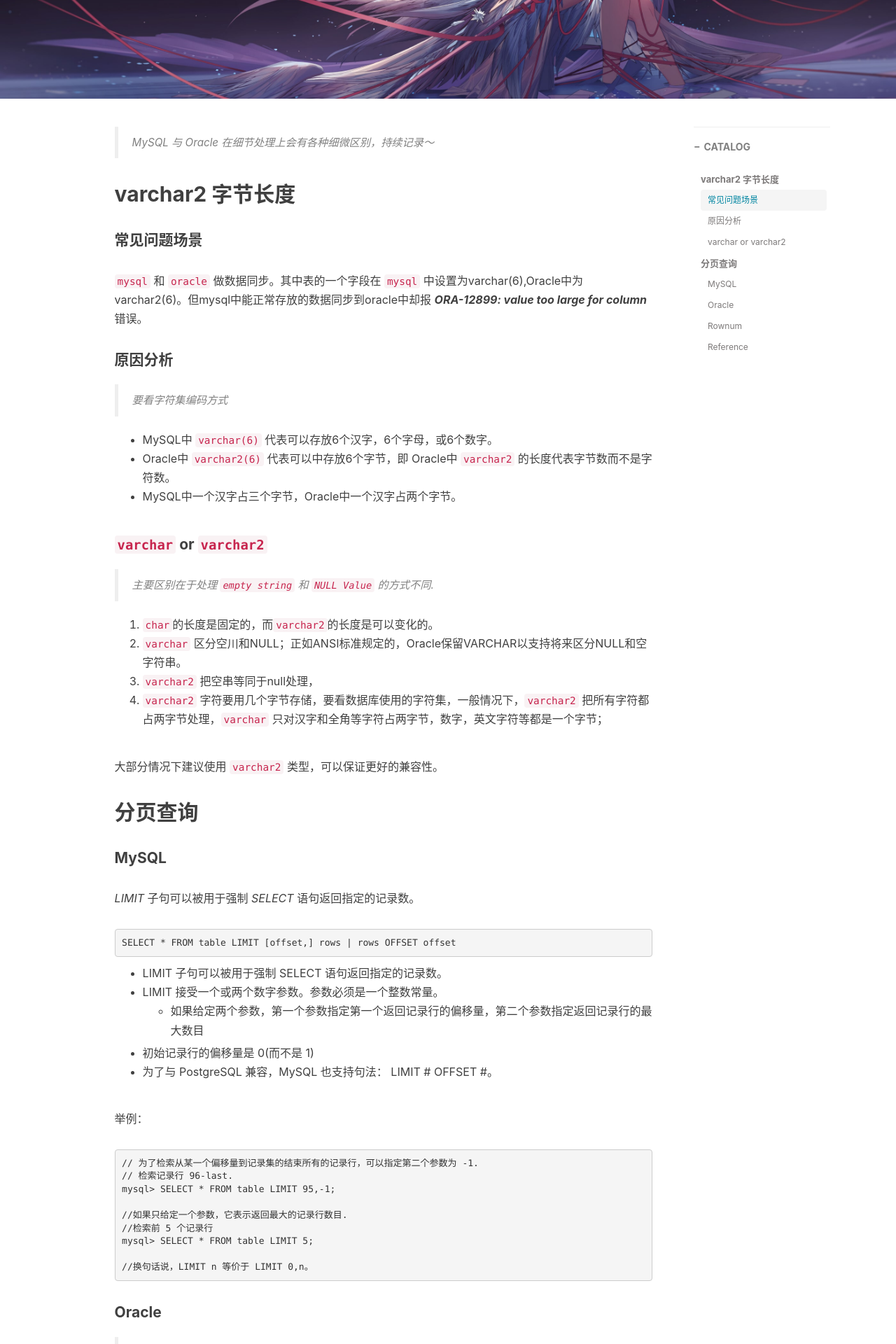
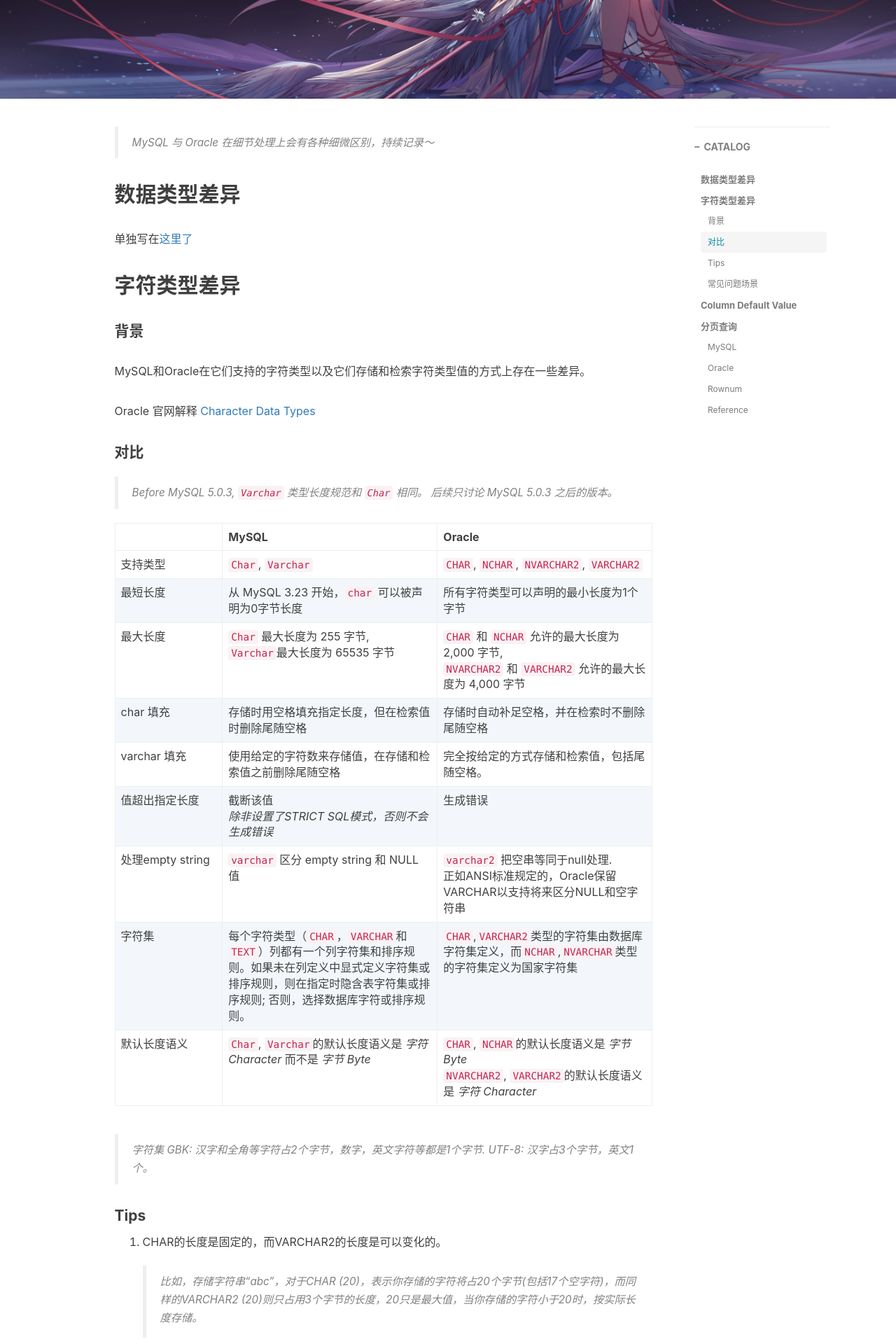
Before and after one commit to AlexTK2012/AlexTK2012.github.io, a Jekyll site: the page built from _posts/2019-04-25-MySQL-Oracle.md, in a window 1280 px wide. Shown: the part 382-2302 px from the top of the page at 70% size. Built offline with Jekyll 4.4.1, drawn with Linux system fonts in a browser that asks for light colours; nearby versions of some CDN libraries; comment, search, counter and statistics services are not loaded; some of the changed text lies outside the part shown.

Commit message:
update database

```diff
--- a/_posts/2019-04-25-MySQL-Oracle.md
+++ b/_posts/2019-04-25-MySQL-Oracle.md
@@ -14,30 +14,76 @@ tags:                                       # 标签，可多个
 
 > MySQL 与 Oracle 在细节处理上会有各种细微区别，持续记录～
 
-## varchar2 字节长度
+## 数据类型差异
+
+单独写在[这里了](/2019/04/29/Database-Datatype)
+
+## 字符类型差异
+
+#### 背景
+
+MySQL和Oracle在它们支持的字符类型以及它们存储和检索字符类型值的方式上存在一些差异。
+
+Oracle 官网解释 [Character Data Types](https://docs.oracle.com/cd/E12151_01/doc.150/e12155/oracle_mysql_compared.htm#i1026408)
+
+#### 对比
+
+> Before MySQL 5.0.3, `Varchar` 类型长度规范和 `Char` 相同。 后续只讨论 *MySQL 5.0.3* 之后的版本。
+
+<style>
+/*等于 th:nth-of-type(1)*/
+table th:first-of-type {
+    width: 20%;
+}
+table th:nth-of-type(2){
+    width: 40%;
+}
+table th:nth-of-type(3){
+    width: 40%;
+}
+/*隔行变色*/
+table tbody tr:nth-child(2n) {
+    background: rgba(158,188,226,0.12);
+}
+</style>
+| | MySQL | Oracle
+| --- | ---- | ---
+支持类型 | `Char`, `Varchar` | `CHAR`, `NCHAR`, `NVARCHAR2`, `VARCHAR2`
+最短长度 | 从 MySQL 3.23 开始，`char` 可以被声明为0字节长度 | 所有字符类型可以声明的最小长度为1个字节
+最大长度 | `Char` 最大长度为 255 字节,<br>`Varchar`最大长度为 65535 字节 | `CHAR` 和 `NCHAR` 允许的最大长度为 2,000 字节,<br>`NVARCHAR2` 和 `VARCHAR2` 允许的最大长度为 4,000 字节
+char 填充 | 存储时用空格填充指定长度，但在检索值时删除尾随空格 | 存储时自动补足空格，并在检索时不删除尾随空格
+varchar 填充 | 使用给定的字符数来存储值，在存储和检索值之前删除尾随空格 | 完全按给定的方式存储和检索值，包括尾随空格。
+值超出指定长度 | 截断该值<br>*除非设置了STRICT SQL模式，否则不会生成错误* | 生成错误
+处理empty string| `varchar` 区分 empty string 和 NULL 值 | `varchar2` 把空串等同于null处理.<br>正如ANSI标准规定的，Oracle保留VARCHAR以支持将来区分NULL和空字符串
+字符集 | 每个字符类型（`CHAR`，`VARCHAR`和`TEXT`）列都有一个列字符集和排序规则。如果未在列定义中显式定义字符集或排序规则，则在指定时隐含表字符集或排序规则; 否则，选择数据库字符或排序规则。| `CHAR`,`VARCHAR2`类型的字符集由数据库字符集定义，而`NCHAR`,`NVARCHAR`类型的字符集定义为国家字符集
+默认长度语义 | `Char`, `Varchar`的默认长度语义是 *字符 Character* 而不是 *字节 Byte* | `CHAR`, `NCHAR`的默认长度语义是 *字节 Byte*<br>`NVARCHAR2`, `VARCHAR2`的默认长度语义是 *字符 Character*
+
+> 字符集
+> GBK: 汉字和全角等字符占2个字节，数字，英文字符等都是1个字节.
+> UTF-8: 汉字占3个字节，英文1个。
+
+#### Tips
+
+1. CHAR的长度是固定的，而VARCHAR2的长度是可以变化的。
+   > 比如，存储字符串“abc"，对于CHAR (20)，表示你存储的字符将占20个字节(包括17个空字符)，而同样的VARCHAR2 (20)则只占用3个字节的长度，20只是最大值，当你存储的字符小于20时，按实际长度存储。
+2. CHAR的效率比VARCHAR2的效率稍高。
+3. 目前VARCHAR是VARCHAR2的同义词。
+
+深入一点：[char varchar nchar nvarchar 四者的区别](https://www.cnblogs.com/sumsen/archive/2012/05/30/2525735.html)
 
 #### 常见问题场景
 
 `mysql` 和 `oracle` 做数据同步。其中表的一个字段在 `mysql` 中设置为varchar(6),Oracle中为varchar2(6)。但mysql中能正常存放的数据同步到oracle中却报 ***ORA-12899: value too large for column*** 错误。
 
-#### 原因分析
+> 分析:要考虑 **默认长度语义** 和 **字符集编码方式**
 
-> 要看字符集编码方式
+## Column Default Value
 
-- MySQL中 `varchar(6)` 代表可以存放6个汉字，6个字母，或6个数字。
-- Oracle中 `varchar2(6)` 代表可以中存放6个字节，即 Oracle中 `varchar2` 的长度代表字节数而不是字符数。
-- MySQL中一个汉字占三个字节，Oracle中一个汉字占两个字节。
+对于设置为不允许 NULL 值的列，`MySQL` 与 `Oracle` 处理其默认值的方式不同。
 
-#### `varchar` or `varchar2`
-
-> 主要区别在于处理 `empty string` 和 `NULL Value` 的方式不同.
-
-1. `char`的长度是固定的，而`varchar2`的长度是可以变化的。
-2. `varchar` 区分空川和NULL；正如ANSI标准规定的，Oracle保留VARCHAR以支持将来区分NULL和空字符串。
-3. `varchar2` 把空串等同于null处理，
-4. `varchar2` 字符要用几个字节存储，要看数据库使用的字符集，一般情况下，`varchar2` 把所有字符都占两字节处理，`varchar` 只对汉字和全角等字符占两字节，数字，英文字符等都是一个字节；
-
-大部分情况下建议使用 `varchar2` 类型，可以保证更好的兼容性。
+- `MySQL`中，对于不允许NULL值且在将数据插入表时没有为列提供数据的话, `MySQL`会去确定列的默认值。此默认值是列数据类型的隐式默认值。
+  - 如果启用了 strict mode，则MySQL会生成错误，对于事务表，它会回滚insert语句。
+- `Oracle`，当数据插入表中时，必须为不允许NULL值的所有列提供数据。 Oracle不会为具有NOT NULL约束的列生成默认值。
 
 ## 分页查询
 
```
Also changed, not shown: _posts/2019-04-29-Database-Datatype.md (added, +73 -0 lines).
